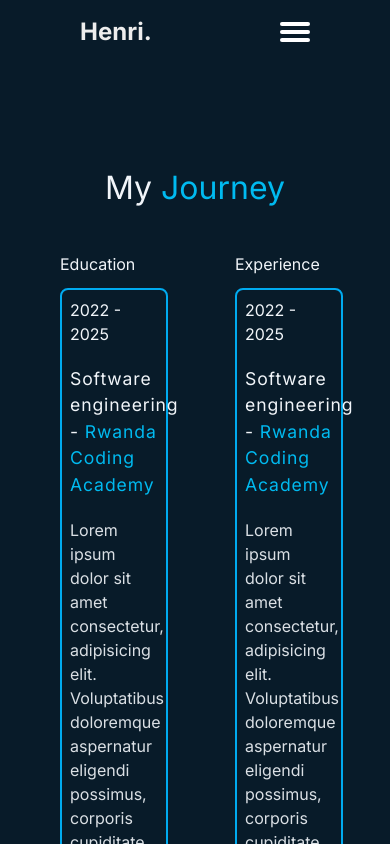
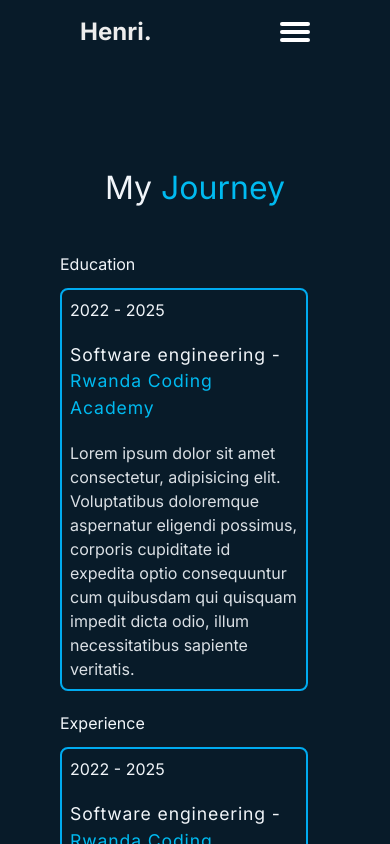
Before and after one commit to HenriTresor/portfolio, a Next.js app: page /journey in a window 390 px wide. Shown: the top 844 px of the page. Built offline with nearby package versions, Linux system fonts and the light colour scheme.

Commit message:
added more responsiveness

```diff
--- a/app/journey/page.tsx
+++ b/app/journey/page.tsx
@@ -5,12 +5,12 @@ type Props = {}
 
 function Education({ }: Props) {
     return (
-        <div className='bg-[#081b29] h-max-screen'>
+        <div className='bg-[#081b29] h-min-screen'>
             <Header />
-            <div className='h-screen flex flex-col p-5 justify-start mt-20 items-center gap-10 text-slate-100' >
+            <div className='h-max-screen md:h-screen flex flex-col p-5 justify-start mt-20 items-center gap-10 text-slate-100' >
                 <h1 className='text-[2em]'>My <span className='text-[#00baf0]'>Journey</span></h1>
 
-                <div className='flex justify-center items-start w-full'>
+                <div className='flex justify-center items-start w-full flex-col md:flex-row'>
                     <div className='ml-10'>
                         <h1>Education</h1>
                         <div className='box'>
```
